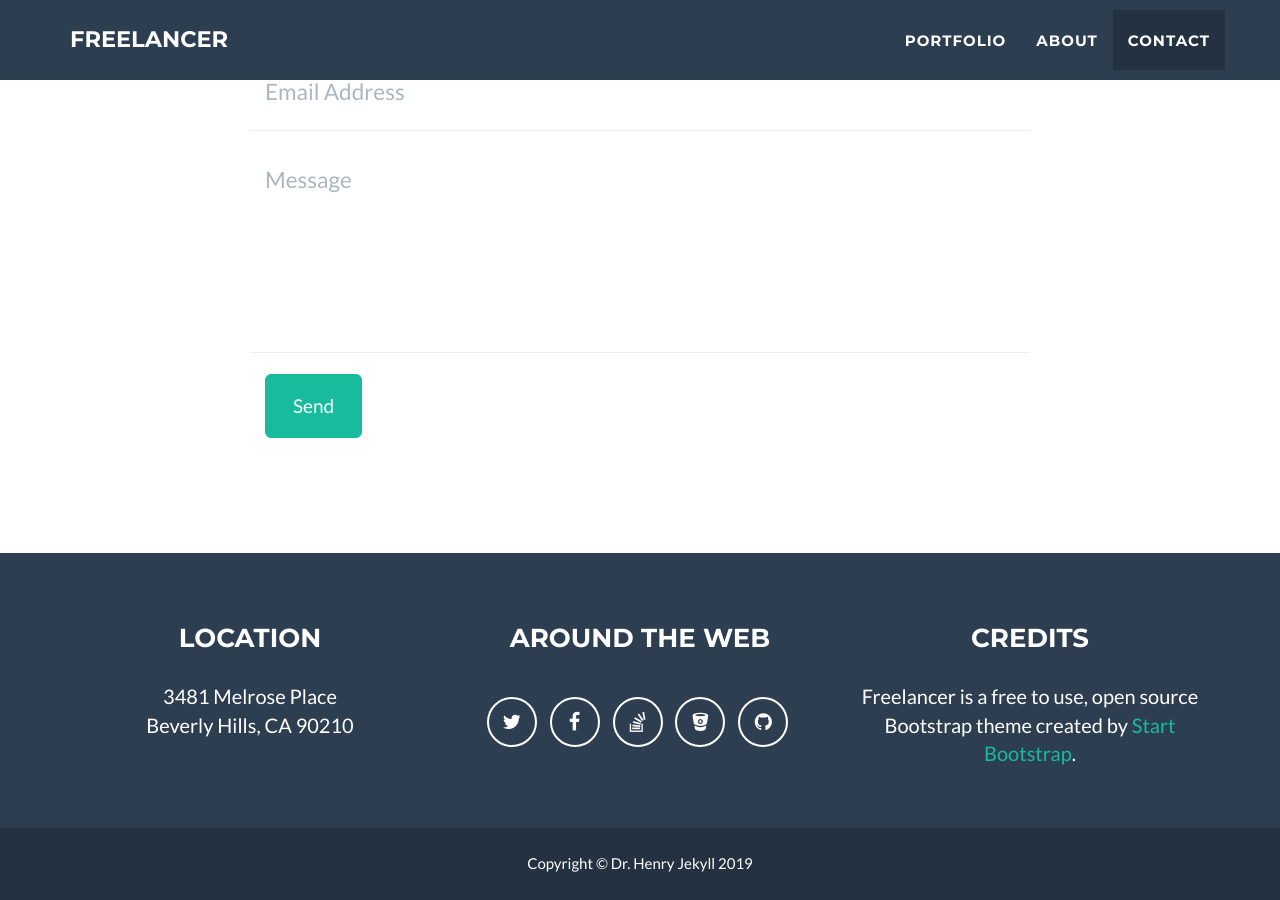
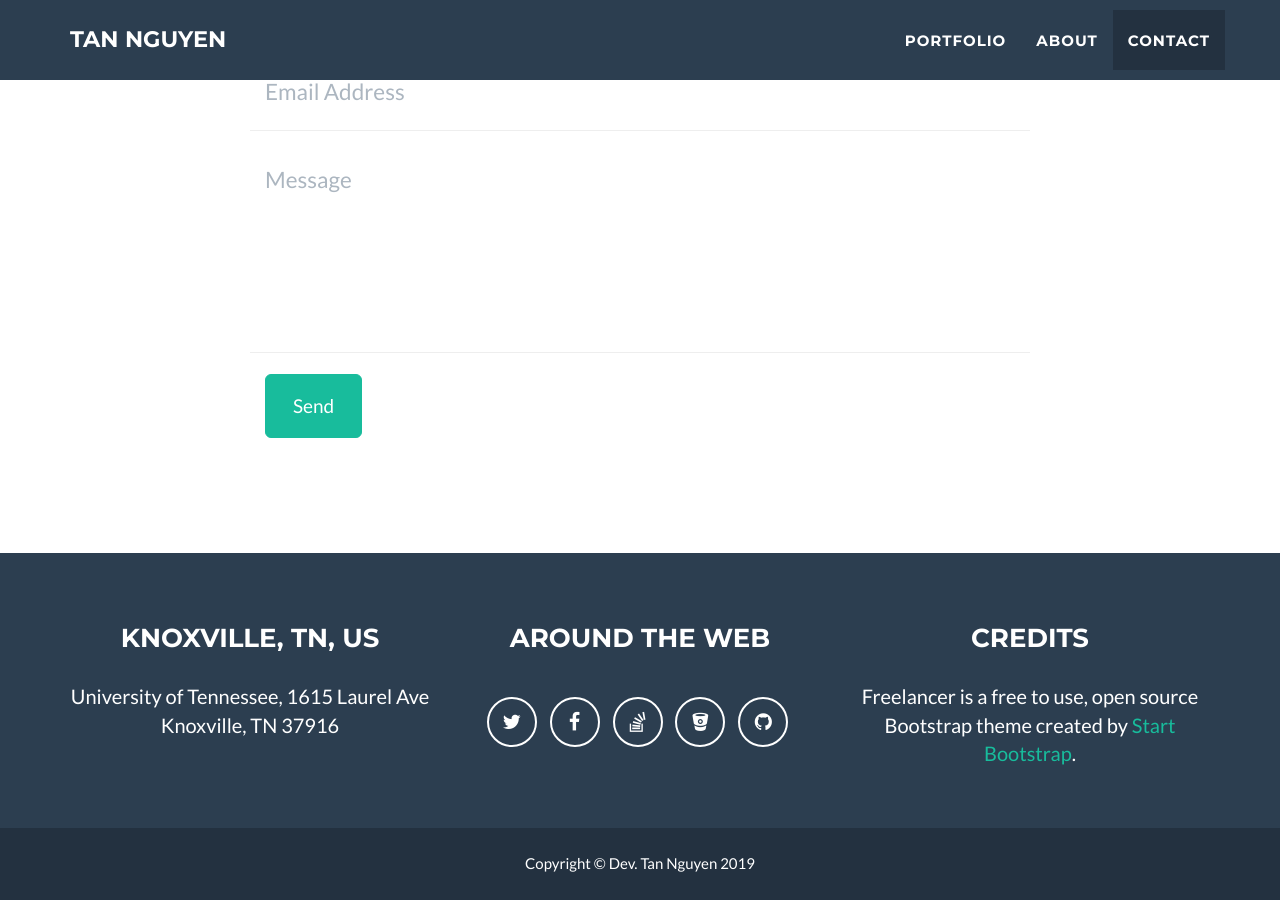
Before and after one commit to tannguyencanh/tannguyencanh.github.io, a Jekyll site: the page built from index.html, in a window 1280 px wide and 900 px high, scrolled down 2485 px. Built offline with Jekyll 4.4.1, drawn with Linux system fonts in a browser that asks for light colours; some of the changed text lies outside the part shown.

Commit message:
Update _config.yml

```diff
--- a/_config.yml
+++ b/_config.yml
@@ -1,11 +1,11 @@
 # Site settings
-title: Freelancer
-email: your-email@domain.com
-url: https://example.github.io
-description: "Write an awesome description for your new site here. You can edit this line in _config.yml. It will appear in your document head meta (for Google search results) and in your feed.xml site description."
+title: Tan Nguyen
+email: nguyencanhtan123@gmail.com
+url: https://github.com/tannguyencanh/
+description: "Hi, my name is Tan Nguyen. I am not building on this website as I am not learning about web designer."
 keywords: "your keywords, separated by commas"
-skills: "Web Developer - Graphic Artist - User Experience Designer"
-meta_author: LastName FirstName
+skills: "Software Engineer - Cyber Security Specialist - Business Management"
+meta_author: Nguyen Tan
 
 # Google webmaster tools
 google_verify:
@@ -32,28 +32,28 @@ color:
 
 # Footer settings
 footer:
-  copyright: Dr. Henry Jekyll
-  location: Location
+  copyright: Dev. Tan Nguyen
+  location: Knoxville, TN, US
   social: Around the Web
   credits: Credits
 
 # Social networks usernames (many more available: google-plus, flickr, dribbble, pinterest, instagram, tumblr, linkedin, etc.)
 social:
   - title: twitter
-    url: http://twitter.com/jekyllrb
+    url: http://twitter.com/
   - title: facebook
-    url:
+    url: https://www.facebook.com/profile.php?id=100007462759487
   - title: stack-overflow
     url: http://stackoverflow.com/questions/tagged/jekyll
   - title: bitbucket
     url: http://bitbucket.org/jekyll
   - title: github
-    url: http://github.com/jekyll
+    url: https://github.com/tannguyencanh/
 
 # Postal address (add as many lines as necessary)
 address:
-  - line: 3481 Melrose Place
-  - line: Beverly Hills, CA 90210
+  - line: University of Tennessee, 1615 Laurel Ave
+  - line: Knoxville, TN 37916
 
 # Credits content
 credits: 'Freelancer is a free to use, open source Bootstrap theme created by <a href="http://startbootstrap.com">Start Bootstrap</a>.'
```
